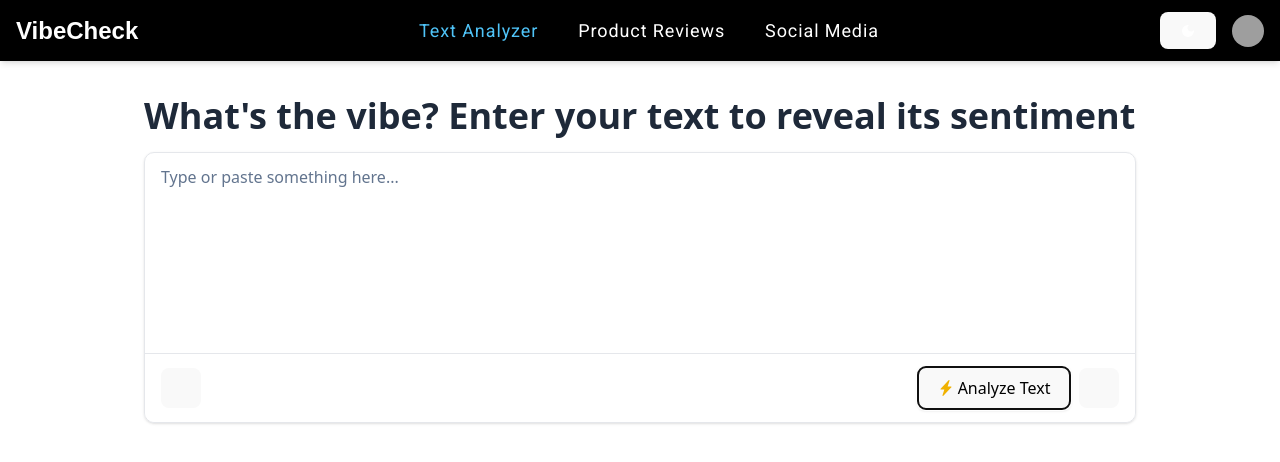
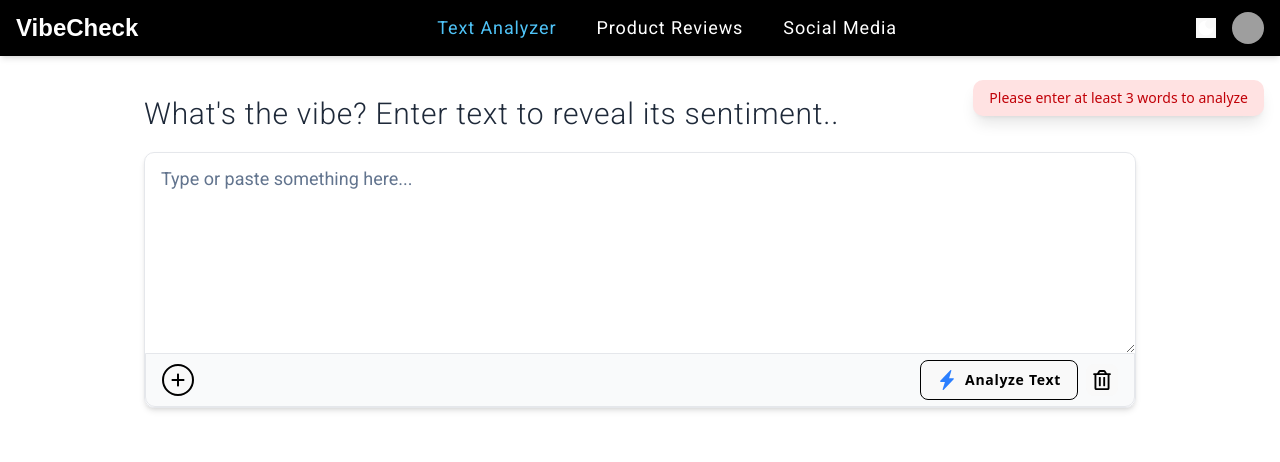
Before and after one commit to HannanLK/sentiment-front, a React (Vite) app: page /textSentiment in a window 1280 px wide. Both pictures are taken after a click on the button "Analyze Text". Shown: the top 462 px of the page. Built offline with nearby package versions, Linux system fonts and the light colour scheme; grey boxes are pictures that could not be loaded; a web font is replaced by a local one.

Commit message:
feat: Enhance AnalyzeButton and FileUploadToggle components, add warning message for text analysis

```diff
--- a/src/components/AnalyzeButton.jsx
+++ b/src/components/AnalyzeButton.jsx
@@ -1,12 +1,13 @@
+// src/components/AnalyzeButton.jsx
 import { BsFillLightningChargeFill } from "react-icons/bs";
 
-export default function AnalyzeButton({ onClick }) {
+export default function AnalyzeButton({ onClick, className }) {
   return (
     <button
-      className="flex items-center gap-1 border rounded px-3 py-1 text-sm font-medium shadow-sm hover:bg-blue-100 dark:hover:bg-blue-900 transition-colors"
       onClick={onClick}
+      className={`flex items-center gap-2 h-10 px-4 rounded-md font-semibold text-lg tracking-wider border border-black dark:border-white bg-white dark:bg-black text-black dark:text-white hover:bg-gray-100 dark:hover:bg-zinc-800 transition-colors ${className}`}
     >
-      <BsFillLightningChargeFill className="text-yellow-500" />
+      <BsFillLightningChargeFill className="text-blue-500 size-5" />
       Analyze Text
     </button>
   );
--- a/src/components/FileUploadToggle.jsx
+++ b/src/components/FileUploadToggle.jsx
@@ -1,10 +1,17 @@
-import { FaRegFileLines } from "react-icons/fa6";
-import { FaPlus } from "react-icons/fa6";
+// src/components/FileUploadToggle.jsx
+import { FaRegFileLines, FaPlus } from "react-icons/fa6";
 import { useState, useRef, useEffect } from "react";
 
-export default function FileUploadToggle({ onFileSelect }) {
+export default function FileUploadToggle({ onFileSelect, clearFileName }) {
   const [showPopup, setShowPopup] = useState(false);
+  const [uploadedFileName, setUploadedFileName] = useState("");
   const wrapperRef = useRef(null);
+
+  useEffect(() => {
+    if (clearFileName) {
+      setUploadedFileName("");
+    }
+  }, [clearFileName]);
 
   useEffect(() => {
     if (!showPopup) return;
@@ -22,25 +29,34 @@ export default function FileUploadToggle({ onFileSelect }) {
   const handleFileChange = (event) => {
     const file = event.target.files[0];
     if (file && (file.type === "text/plain" || file.name.endsWith(".csv"))) {
+      setUploadedFileName(file.name);
       onFileSelect(file);
     }
     setShowPopup(false);
   };
 
   return (
-    <div className="relative" ref={wrapperRef}>
+    <div className="relative flex items-center gap-2" ref={wrapperRef}>
       <button
         onClick={() => setShowPopup(!showPopup)}
-        className="inline-flex items-center justify-center w-10 h-10 rounded-full bg-red-600 border-2 border-red-800"
+        className="inline-flex items-center justify-center w-8 h-8 rounded-full border-2 border-black dark:border-white bg-white dark:bg-black hover:bg-gray-100 dark:hover:bg-zinc-800 transition-colors duration-200"
+        title="Upload file"
       >
-        <FaPlus className="w-5 h-5 text-white" />
+        <FaPlus className="w-4 h-4 text-black dark:text-white" />
       </button>
+      {uploadedFileName && (
+        <span className="text-lg text-gray-700 dark:text-gray-200 pl-2 font-light">
+          <span className="font-normal"> Uploaded:</span> <span className="pl-2">{uploadedFileName}</span>
+        </span>
+      )}
 
       {showPopup && (
         <div className="absolute top-12 left-0 z-10 bg-white dark:bg-black rounded-lg shadow-lg border border-gray-200 dark:border-white p-2 min-w-[240px]">
           <label className="flex items-center gap-2 px-4 py-2 rounded-md hover:bg-gray-100 dark:hover:bg-zinc-800 cursor-pointer transition-colors w-full">
             <FaRegFileLines className="w-5 h-5 text-black dark:text-white" />
-            <span className="text-lg text-gray-700 dark:text-gray-200 whitespace-normal text-left pl-2">Add .txt or .csv file</span>
+            <span className="text-lg text-gray-700 dark:text-gray-200 whitespace-normal text-left pl-2">
+              Add .txt or .csv file
+            </span>
             <input
               type="file"
               accept=".txt,.csv"
--- a/src/index.css
+++ b/src/index.css
@@ -59,14 +59,6 @@
   --sidebar-ring: oklch(0.704 0.04 256.788);
 }
 
-/* a {
-  font-weight: 500;
-  color: #646cff;
-  text-decoration: inherit;
-}
-a:hover {
-  color: #535bf2;
-} */
 
 body {
   margin: 0;
@@ -78,25 +70,6 @@ body {
 h1 {
   font-size: 3.2em;
   line-height: 1.1;
-}
-
-button {
-  border-radius: 8px;
-  border: 1px solid transparent;
-  padding: 0.6em 1.2em;
-  font-size: 1em;
-  font-weight: 500;
-  font-family: inherit;
-  background-color: #1a1a1a;
-  cursor: pointer;
-  transition: border-color 0.25s;
-}
-button:hover {
-  border-color: #646cff;
-}
-button:focus,
-button:focus-visible {
-  outline: 4px auto -webkit-focus-ring-color;
 }
 
 @media (prefers-color-scheme: light) {
--- a/src/pages/textSentiment.jsx
+++ b/src/pages/textSentiment.jsx
@@ -1,5 +1,5 @@
 // src/pages/textSentiment.jsx
-import { useState } from "react";
+import { useState, useEffect, useRef } from "react";
 import { Label } from "../components/ui/label";
 import { Textarea } from "../components/ui/textarea";
 import { FaRegTrashAlt } from "react-icons/fa";
@@ -8,6 +8,9 @@ import AnalyzeButton from "../components/AnalyzeButton";
 
 export default function TextSentiment() {
   const [text, setText] = useState("");
+  const [clearFile, setClearFile] = useState(false);
+  const [warningMessage, setWarningMessage] = useState("");
+  const textareaRef = useRef(null);
 
   const handleTextChange = (e) => {
     setText(e.target.value);
@@ -16,48 +19,59 @@ export default function TextSentiment() {
   const handleFileSelect = (file) => {
     const reader = new FileReader();
     reader.onload = (e) => {
-      setText((prev) => prev + "\n" + e.target.result);
+      setText(e.target.result);
     };
     reader.readAsText(file);
   };
 
   const handleAnalyze = () => {
+    const trimmedText = text.trim();
+    if (!trimmedText || trimmedText.split(/\s+/).length < 3) {
+      setWarningMessage("Please enter at least 3 words to analyze");
+      setTimeout(() => {
+        setWarningMessage("");
+      }, 3000);
+      return;
+    }
     // TODO: Replace with real analysis logic
     console.log("Analyzing text:", text);
   };
 
   const handleClear = () => {
     setText("");
+    setClearFile(true);
+    setTimeout(() => setClearFile(false), 100);
   };
 
   return (
     <div className="w-full min-h-screen flex flex-col items-center justify-start bg-white dark:bg-[#0a1124] transition-colors duration-300">
       <div className="w-4/5 px-4 py-8">
-          <h2 className="text-4xl font-bold mb-4 text-gray-800 dark:text-white">
-            What's the vibe? Enter your text to reveal its sentiment
+          <h2 className="text-3xl mb-5 font-roboto font-light tracking-wide text-gray-800 dark:text-white">
+            What's the vibe? Enter text to reveal its sentiment..
           </h2>
-        <div className="rounded-lg border border-gray-200 dark:border-zinc-700 bg-transparent shadow-sm">
+        <div className="rounded-lg border border-gray-200 dark:border-zinc-700 bg-transparent shadow-md">
           <Textarea
+            ref={textareaRef}
             id="sentiment-text"
             value={text}
             onChange={handleTextChange}
             placeholder="Type or paste something here..."
-            className="w-full resize-none min-h-[200px] max-h-[500px] overflow-auto bg-transparent text-gray-800 dark:text-white focus:outline-none border-none px-4 py-3 text-base"
+            className="w-full h-[200px] overflow-y-auto bg-transparent text-gray-800 dark:text-white focus:outline-none border-none px-4 py-3 font-roboto text-lg dark:bg-[#161616dc]"
           />
           {/* Action Bar Below Textarea */}
-          <div className="flex flex-row justify-between items-center px-4 py-3 border-t border-gray-200 dark:border-zinc-700 bg-white dark:bg-zinc-900 rounded-b-lg gap-2">
+          <div className="flex flex-row justify-between items-center px-4 py-1.5 border border-gray-200 dark:border-zinc-700 bg-gray-50 dark:bg-black rounded-b-lg gap-2">
             {/* File Upload on Left */}
             <div className="flex items-center">
-              <FileUploadToggle onFileSelect={handleFileSelect} />
+              <FileUploadToggle onFileSelect={handleFileSelect} clearFileName={clearFile} />
             </div>
             {/* Analyze and Clear on Right */}
             <div className="flex items-center gap-2">
               <AnalyzeButton
                 onClick={handleAnalyze}
-                className="h-10 px-4 flex items-center justify-center rounded-md font-semibold text-base border border-black dark:border-blue-500 bg-white dark:bg-blue-900 text-black dark:text-blue-400 hover:bg-gray-100 dark:hover:bg-blue-800 transition-colors duration-200"
+                className="h-8 px-3 flex items-center justify-center rounded-md text-sm font-medium border border-black dark:border-blue-500 text-black dark:text-blue-400 hover:bg-gray-100 dark:hover:bg-blue-800 transition-colors duration-200"
               />
               <button
-                className="h-10 w-10 flex items-center justify-center text-gray-500 hover:text-red-500 dark:text-gray-400 dark:hover:text-red-400 rounded-md border border-transparent hover:bg-gray-100 dark:hover:bg-zinc-700 transition-colors"
+                className="h-8 w-8 flex items-center justify-center text-black dark:text-white border border-transparent hover:bg-gray-100 dark:hover:bg-zinc-800 rounded-md transition-colors"
                 title="Clear text"
                 onClick={handleClear}
               >
@@ -67,6 +81,13 @@ export default function TextSentiment() {
           </div>
         </div>
       </div>
+
+      {/* Warning Popup */}
+      {warningMessage && (
+        <div className="fixed top-20 right-4 bg-red-100 dark:bg-red-900 text-red-700 dark:text-red-100 px-4 py-2 rounded-lg shadow-lg transform transition-all duration-300 ease-in-out text-sm">
+          {warningMessage}
+        </div>
+      )}
     </div>
   );
 }
```
